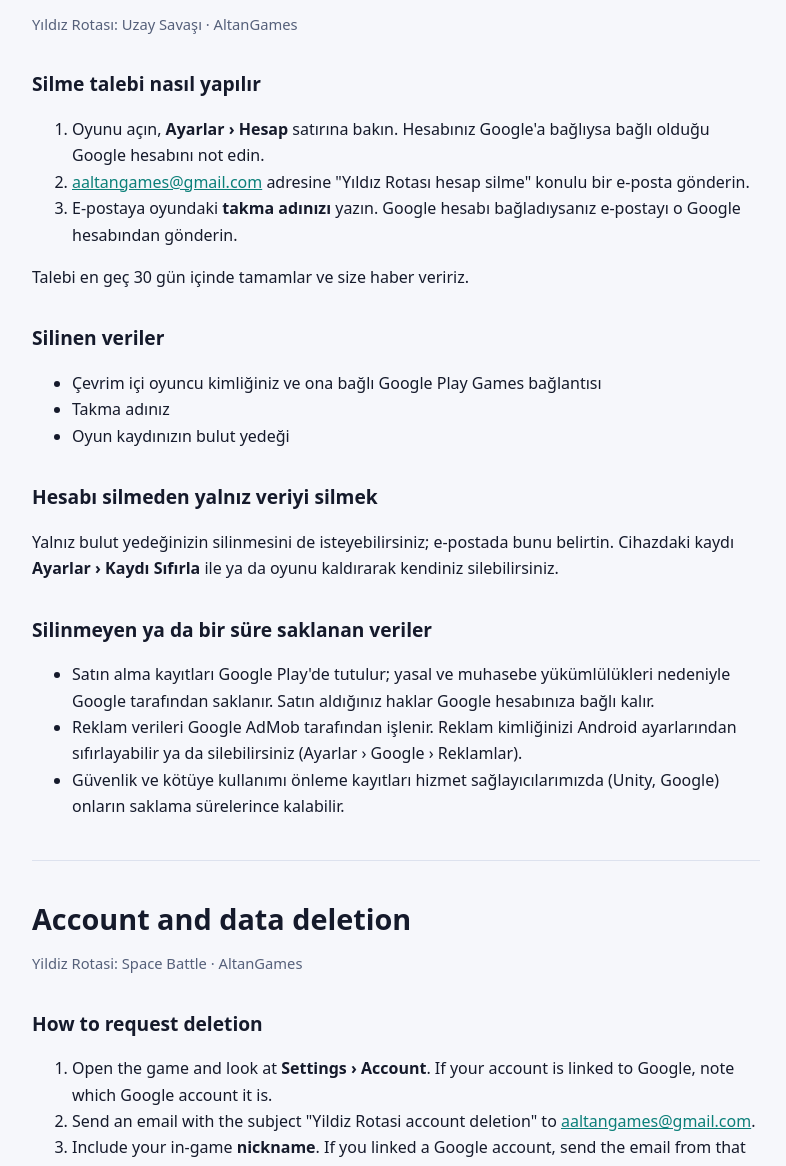
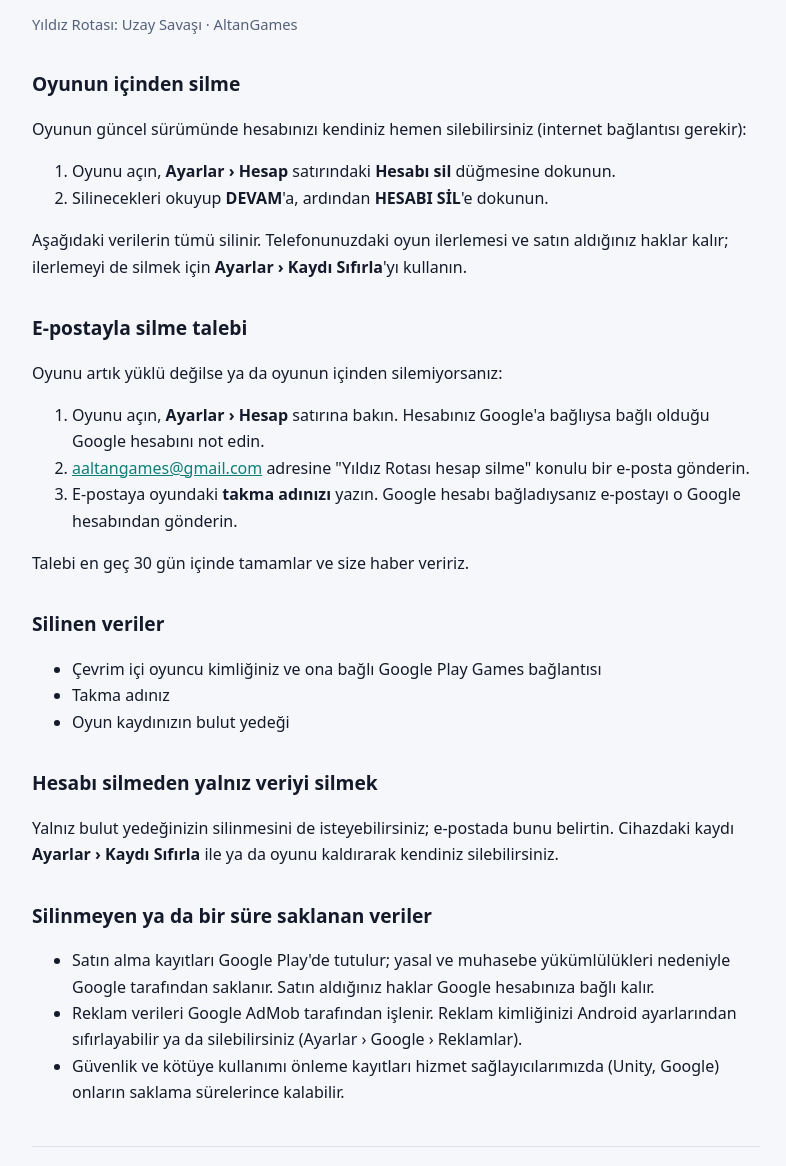
Before and after one commit to aaltangames/aaltangames.github.io, a plain HTML site: page yildiz-rotasi/hesap-silme.html in a window 1280 px wide. Shown: the part 131-1297 px from the top of the page, without its empty margins (244-1030 px from the left). Drawn offline with Linux system fonts and the light colour scheme.

Commit message:
Add files via upload

```diff
--- a/yildiz-rotasi/hesap-silme.html
+++ b/yildiz-rotasi/hesap-silme.html
@@ -14,7 +14,16 @@
     <h1>Hesap ve veri silme</h1>
     <p class="muted">Yıldız Rotası: Uzay Savaşı · AltanGames</p>
 
-    <h2>Silme talebi nasıl yapılır</h2>
+    <h2>Oyunun içinden silme</h2>
+    <p>Oyunun güncel sürümünde hesabınızı kendiniz hemen silebilirsiniz (internet bağlantısı gerekir):</p>
+    <ol>
+      <li>Oyunu açın, <strong>Ayarlar › Hesap</strong> satırındaki <strong>Hesabı sil</strong> düğmesine dokunun.</li>
+      <li>Silinecekleri okuyup <strong>DEVAM</strong>'a, ardından <strong>HESABI SİL</strong>'e dokunun.</li>
+    </ol>
+    <p>Aşağıdaki verilerin tümü silinir. Telefonunuzdaki oyun ilerlemesi ve satın aldığınız haklar kalır; ilerlemeyi de silmek için <strong>Ayarlar › Kaydı Sıfırla</strong>'yı kullanın.</p>
+
+    <h2>E-postayla silme talebi</h2>
+    <p>Oyunu artık yüklü değilse ya da oyunun içinden silemiyorsanız:</p>
     <ol>
       <li>Oyunu açın, <strong>Ayarlar › Hesap</strong> satırına bakın. Hesabınız Google'a bağlıysa bağlı olduğu Google hesabını not edin.</li>
       <li><a href="mailto:aaltangames@gmail.com?subject=Y%C4%B1ld%C4%B1z%20Rotas%C4%B1%20hesap%20silme">aaltangames@gmail.com</a> adresine "Yıldız Rotası hesap silme" konulu bir e-posta gönderin.</li>
@@ -46,7 +55,16 @@
     <h1>Account and data deletion</h1>
     <p class="muted">Yildiz Rotasi: Space Battle · AltanGames</p>
 
-    <h2>How to request deletion</h2>
+    <h2>Deleting in the game</h2>
+    <p>In the current version of the game you can delete your account yourself, immediately (an internet connection is required):</p>
+    <ol>
+      <li>Open the game and tap <strong>Delete account</strong> (<em>Hesabı sil</em>) on the <strong>Settings › Account</strong> (<em>Ayarlar › Hesap</em>) row.</li>
+      <li>Read what will be deleted, tap <strong>DEVAM</strong> (continue), then <strong>HESABI SİL</strong> (delete account).</li>
+    </ol>
+    <p>All the data listed below is deleted. The game progress on your phone and your purchases stay; to delete the progress too, use <strong>Settings › Reset save</strong>.</p>
+
+    <h2>Requesting deletion by email</h2>
+    <p>If the game is no longer installed or you cannot delete in the game:</p>
     <ol>
       <li>Open the game and look at <strong>Settings › Account</strong>. If your account is linked to Google, note which Google account it is.</li>
       <li>Send an email with the subject "Yildiz Rotasi account deletion" to <a href="mailto:aaltangames@gmail.com?subject=Yildiz%20Rotasi%20account%20deletion">aaltangames@gmail.com</a>.</li>
```
